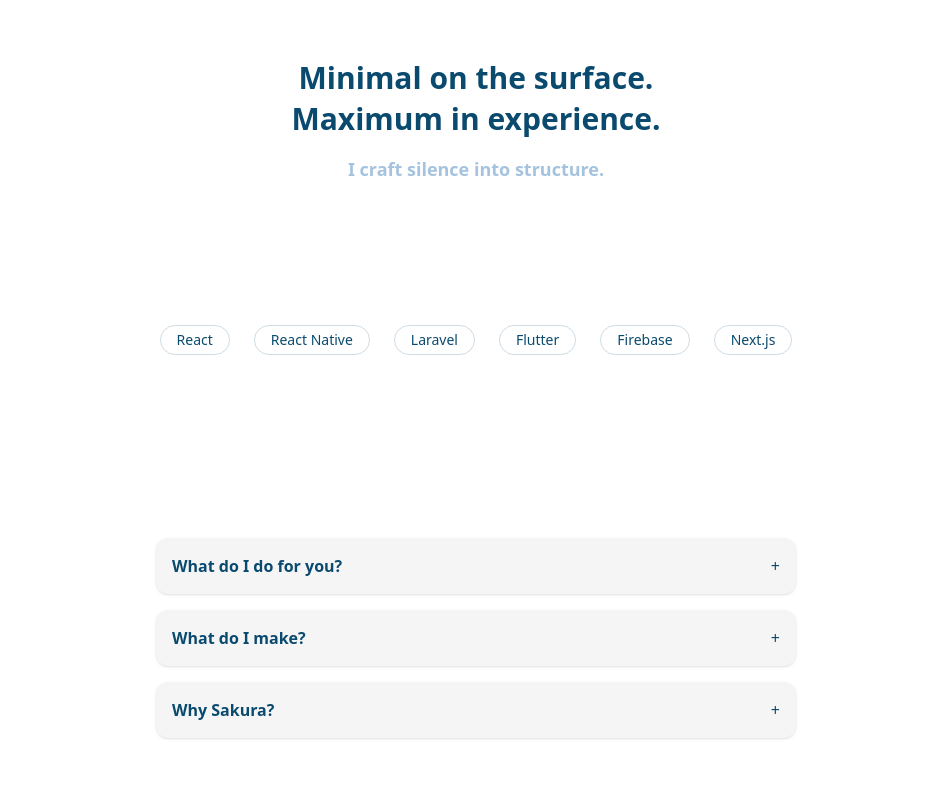
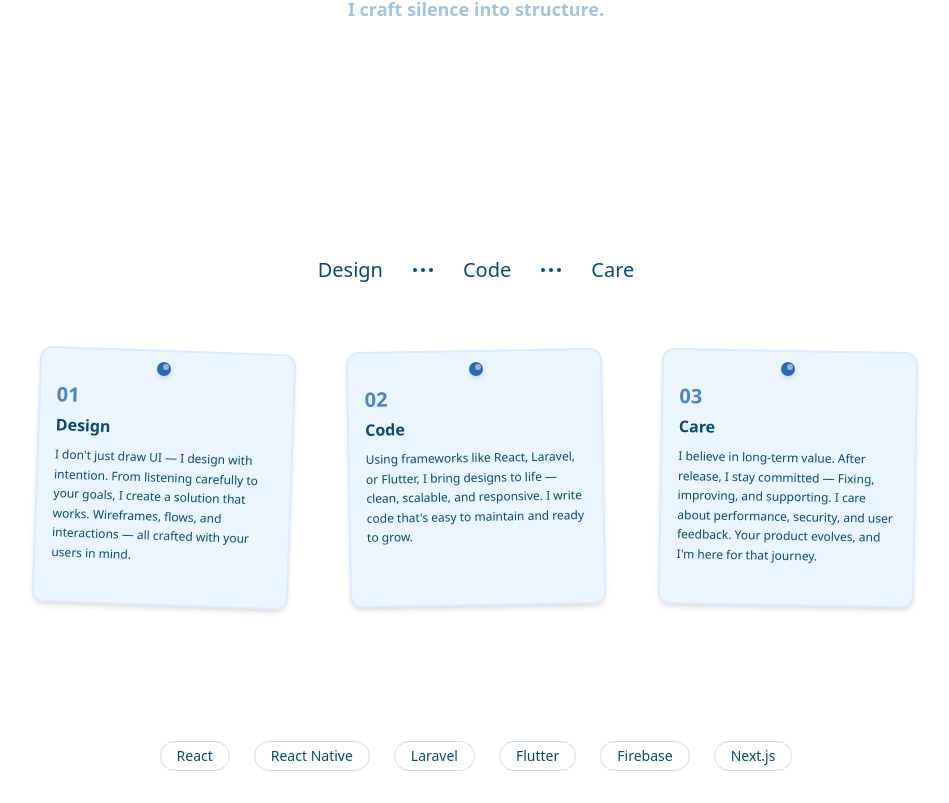
Before and after one commit to o6o6ooo/my-little-cloud, a Next.js app: page / in a window 1280 px wide. Shown: the part 1332-2135 px from the top of the page, without its empty margins (164-1113 px from the left). Built offline with nearby package versions, Linux system fonts and the light colour scheme.

Commit message:
updated workflow

```diff
--- a/app/page.tsx
+++ b/app/page.tsx
@@ -14,11 +14,11 @@ export default function Home() {
       <NavBar />
       <main>
         <Header />
-        <Workflow />
         <section id="works">
           <Works />
         </section>
         <Message />
+        <Workflow />
         <Skills />
         <Faq />
         <section id="contact">
--- a/components/Workflow.tsx
+++ b/components/Workflow.tsx
@@ -1,25 +1,101 @@
 'use client';
+import React from 'react';
+import { EllipsisHorizontalIcon } from '@heroicons/react/24/solid';
 
-import { EllipsisHorizontalIcon } from '@heroicons/react/24/solid';
+function cn(...classes: (string | false | null | undefined)[]) {
+    return classes.filter(Boolean).join(' ');
+}
+
+const notes = [
+    {
+        id: 1,
+        number: '01',
+        title: 'Design',
+        content:
+            "I don't just draw UI — I design with intention. From listening carefully to your goals, I create a solution that works. Wireframes, flows, and interactions — all crafted with your users in mind.",
+        color: 'bg-[var(--stickernotes)] border-[var(--stickernotes-border)]',
+        pinColor: '#2a68b2',
+        rotation: 'rotate-2',
+    },
+    {
+        id: 2,
+        number: '02',
+        title: 'Code',
+        content:
+            "Using frameworks like React, Laravel, or Flutter, I bring designs to life — clean, scalable, and responsive. I write code that's easy to maintain and ready to grow.",
+        color: 'bg-[var(--stickernotes)] border-[var(--stickernotes-border)]',
+        pinColor: '#2a68b2',
+        rotation: '-rotate-1',
+    },
+    {
+        id: 3,
+        number: '03',
+        title: 'Care',
+        content:
+            "I believe in long-term value. After release, I stay committed — Fixing, improving, and supporting. I care about performance, security, and user feedback. Your product evolves, and I'm here for that journey.",
+        color: 'bg-[var(--stickernotes)] border-[var(--stickernotes-border)]',
+        pinColor: '#2a68b2',
+        rotation: 'rotate-1',
+    },
+];
 
 export default function Workflow() {
     return (
+        <div className="flex flex-col items-center my-20 px-4">
+
             <section className="flex h-[120px] md:h-[160px] w-full items-center justify-center gap-4 md:gap-6">
                 <span className="text-2xl md:text-xl font-medium text-[var(--fg)]">
                     Design
                 </span>
-
                 <EllipsisHorizontalIcon className="size-8 text-[var(--fg)]" />
-
                 <span className="text-2xl md:text-xl font-medium text-[var(--fg)]">
                     Code
                 </span>
-
                 <EllipsisHorizontalIcon className="size-8 text-[var(--fg)]" />
-
                 <span className="text-2xl md:text-xl font-medium text-[var(--fg)]">
                     Care
                 </span>
             </section>
+
+            <div className="flex flex-wrap justify-center gap-6 max-w-screen-lg">
+                {notes.map((note) => (
+                    <div key={note.id} className="relative">
+
+                        {/* Pin */}
+                        <div className="absolute top-3 left-1/2 -translate-x-1/2 z-10">
+                            <div
+                                className="w-3.5 h-3.5 rounded-full shadow-md relative"
+                                style={{ backgroundColor: note.pinColor }}
+                            >
+                                <div className="absolute top-[2px] left-[6px] w-[6px] h-[6px] bg-white rounded-full opacity-50" />
+                            </div>
+                        </div>
+
+                        {/* Sticky Note */}
+                        <div
+                            className={cn(
+                                'w-64 h-64 border-2 rounded-xl mx-4 p-4 pt-8 shadow-md hover:shadow-lg transition-all hover:-translate-y-1 hover:rotate-0 duration-300',
+                                note.color,
+                                note.rotation
+                            )}
+                        >
+                            <div
+                                className={cn(
+                                    'text-xl font-bold text-[var(--accent)] opacity-80 mb-1',
+                                )}
+                            >
+                                {note.number}
+                            </div>
+                            <h3 className="text-base font-semibold text-[var(--fg)] mb-2">
+                                {note.title}
+                            </h3>
+                            <p className="text-xs leading-relaxed text-[var(--fg)]">
+                                {note.content}
+                            </p>
+                        </div>
+                    </div>
+                ))}
+            </div>
+        </div>
     );
 }
--- a/styles/globals.css
+++ b/styles/globals.css
@@ -13,6 +13,8 @@
   --fg: #0a4a6e;
   --accent: #2a68b2;
   --lightblue: #a5c3de;
+  --stickernotes: #ebf5ff;
+  --stickernotes-border: #dbeafe;
 }
 
 /* dark */
@@ -22,6 +24,8 @@ html.dark {
   --fg: #dce2ea;
   --accent: #2a68b2;
   --lightblue: #a5c3de;
+  --stickernotes: #2a3140;
+  --stickernotes-border: #a5c3de;
 }
 
 /* ───────────────────────────────
```
Lines whose indentation alone changed are shown as unchanged.
